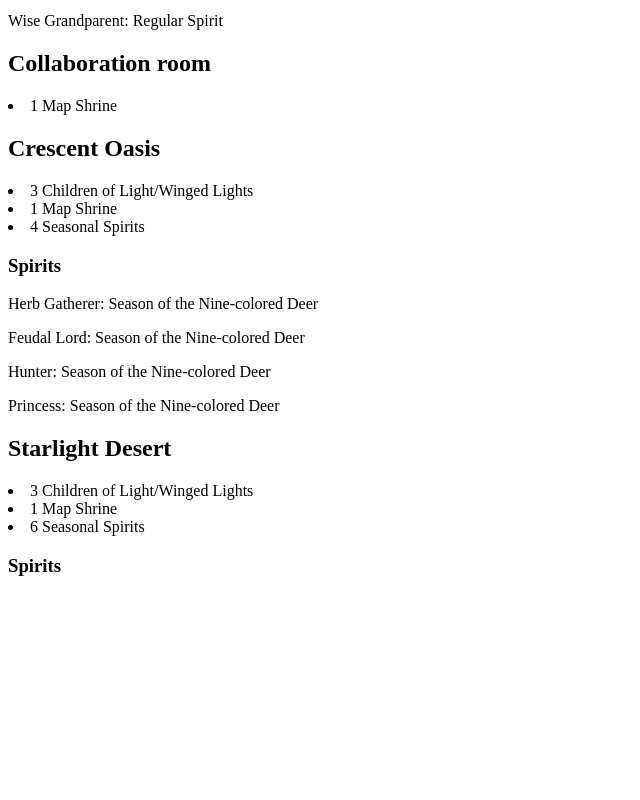
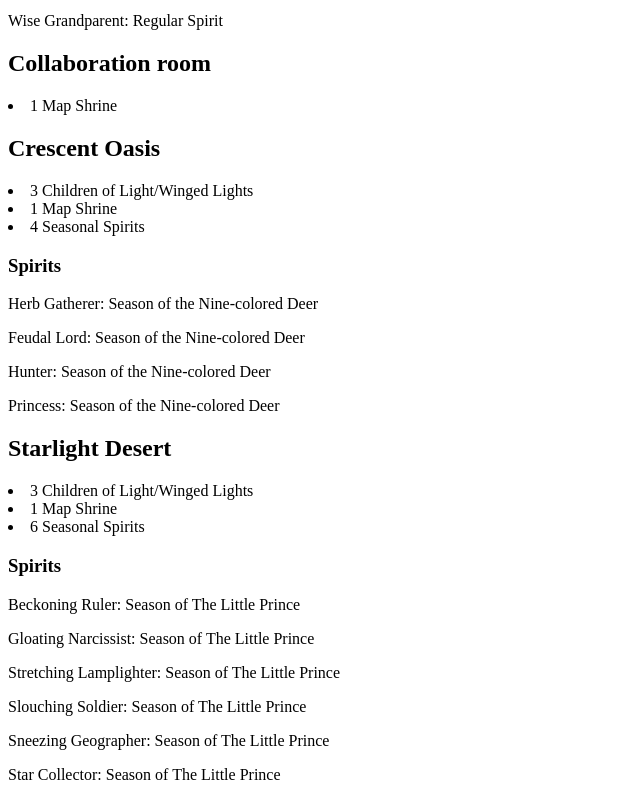
Before and after one commit to TheKathyX/ThatSkyApp, a plain HTML site: page vault.html in a window 1280 px wide. Shown: the part 742-1542 px from the top of the page, without its empty margins (0-640 px from the left). Before the commit the page ends 1338 px from the top, so only its background shows below. Drawn offline with Linux system fonts and the light colour scheme.

Commit message:
Added the spirits for Starlight Desert

```diff
--- a/vault.html
+++ b/vault.html
@@ -72,6 +72,12 @@
                 <li>6 Seasonal Spirits</li>
 
                 <h3>Spirits</h3>
+                    <p>Beckoning Ruler: Season of The Little Prince</p>
+                    <p>Gloating Narcissist: Season of The Little Prince</p>
+                    <p>Stretching Lamplighter: Season of The Little Prince</p>
+                    <p>Slouching Soldier: Season of The Little Prince</p>
+                    <p>Sneezing Geographer: Season of The Little Prince</p>
+                    <p>Star Collector: Season of The Little Prince</p>
 
 </body>
 </html>
```
